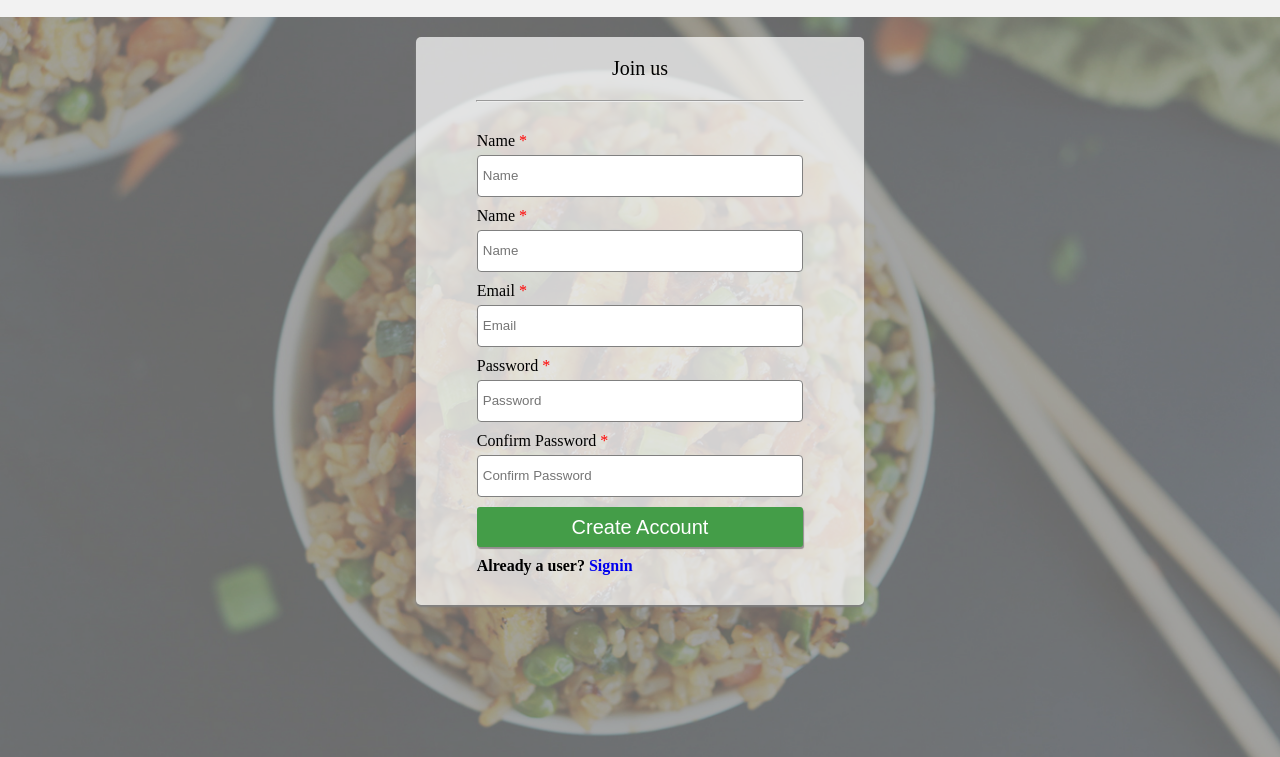
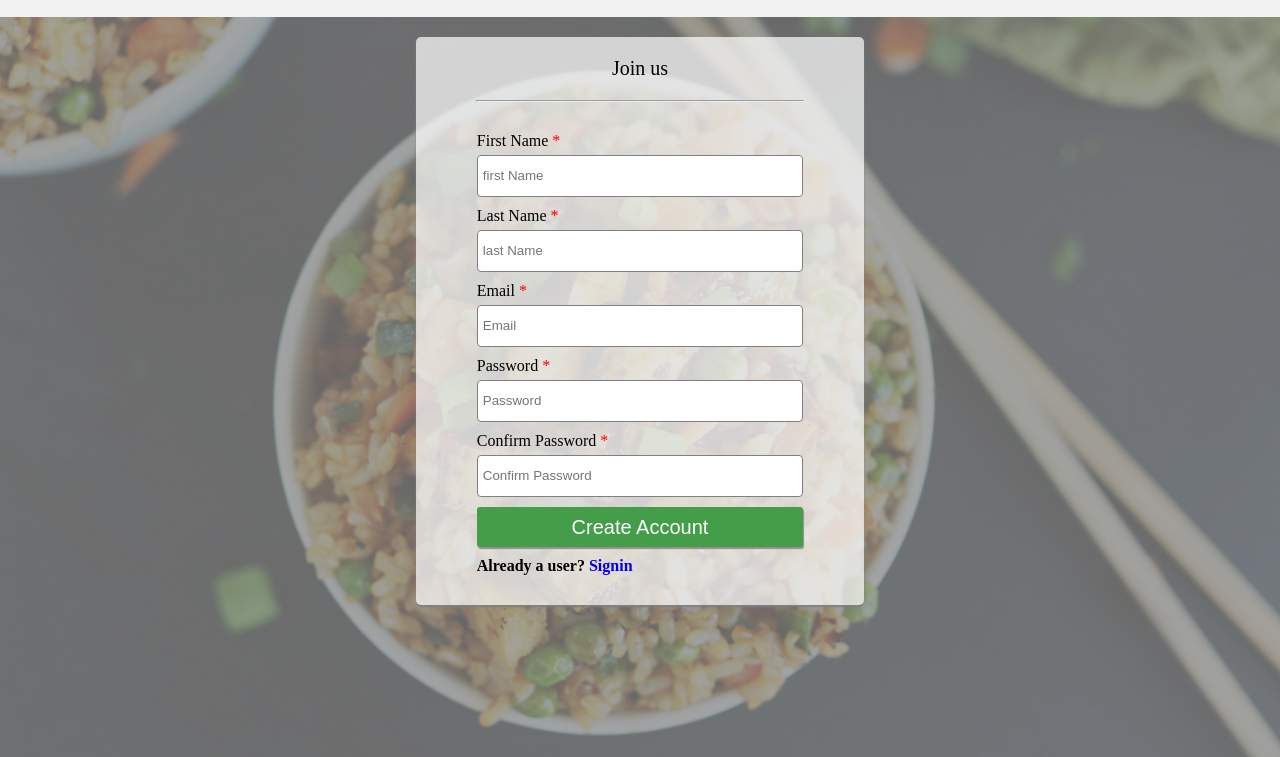
Before and after one commit to akolliy1/FAST-FOOD-FAST, a website: page UI/signup.html in a window 1280 px wide. Shown: the part 43-800 px from the top of the page. Drawn offline with Linux system fonts and the light colour scheme.

Commit message:
label name modification

```diff
--- a/UI/signup.html
+++ b/UI/signup.html
@@ -26,12 +26,12 @@
                 <hr/>
             </div>
             <div class="form-group">
-                <label for="name">Name</label>
-                <input id="name" type="text" placeholder="Name">
+                <label for="firstName">First Name</label>
+                <input id="firstName" type="text" placeholder="first Name">
             </div>
             <div class="form-group">
-                <label for="name">Name</label>
-                <input id="name" type="text" placeholder="Name">
+                <label for="lastName">Last Name</label>
+                <input id="lastName" type="text" placeholder="last Name">
             </div>
             <div class="form-group">
                 <label for="email">Email</label>
```
